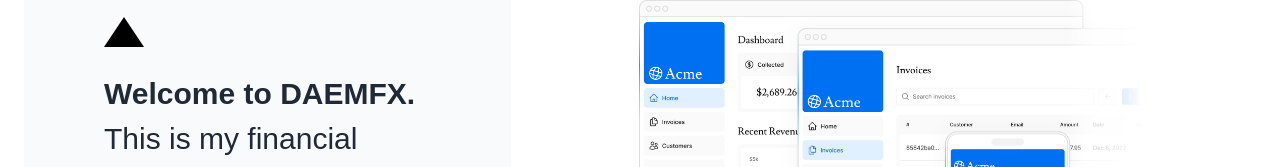
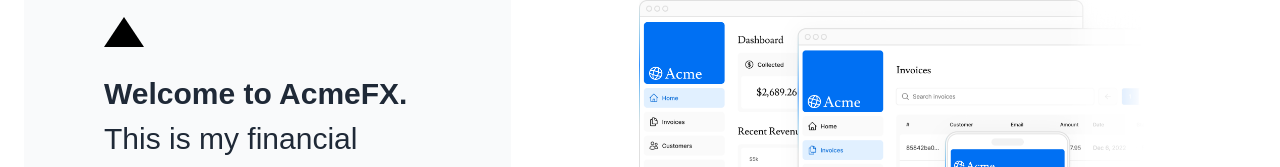
Before and after one commit to DAEM007/financial-dashboard, a Next.js app: page / in a window 1280 px wide. Shown: the part 320-487 px from the top of the page. Built offline with nearby package versions, Linux system fonts and the light colour scheme; a web font is replaced by a local one.

Commit message:
updated component text

```diff
--- a/app/page.tsx
+++ b/app/page.tsx
@@ -16,7 +16,7 @@
             className="h-0 w-0 border-b-[30px] border-l-[20px] border-r-[20px] border-b-black border-l-transparent border-r-transparent"
           />
           <p className={`${lusitana.className} antialiased text-xl text-gray-800 md:text-3xl md:leading-normal`}>
-            <strong>Welcome to DAEMFX.</strong> This is my financial dashboard project, brought to you by...
+            <strong>Welcome to AcmeFX.</strong> This is my financial dashboard project, brought to you by...
             <a href="https://github.com/DAEM007" target="_blank" className="text-blue-500">DAEM | 2023</a>.
           </p>
           <Link
```
